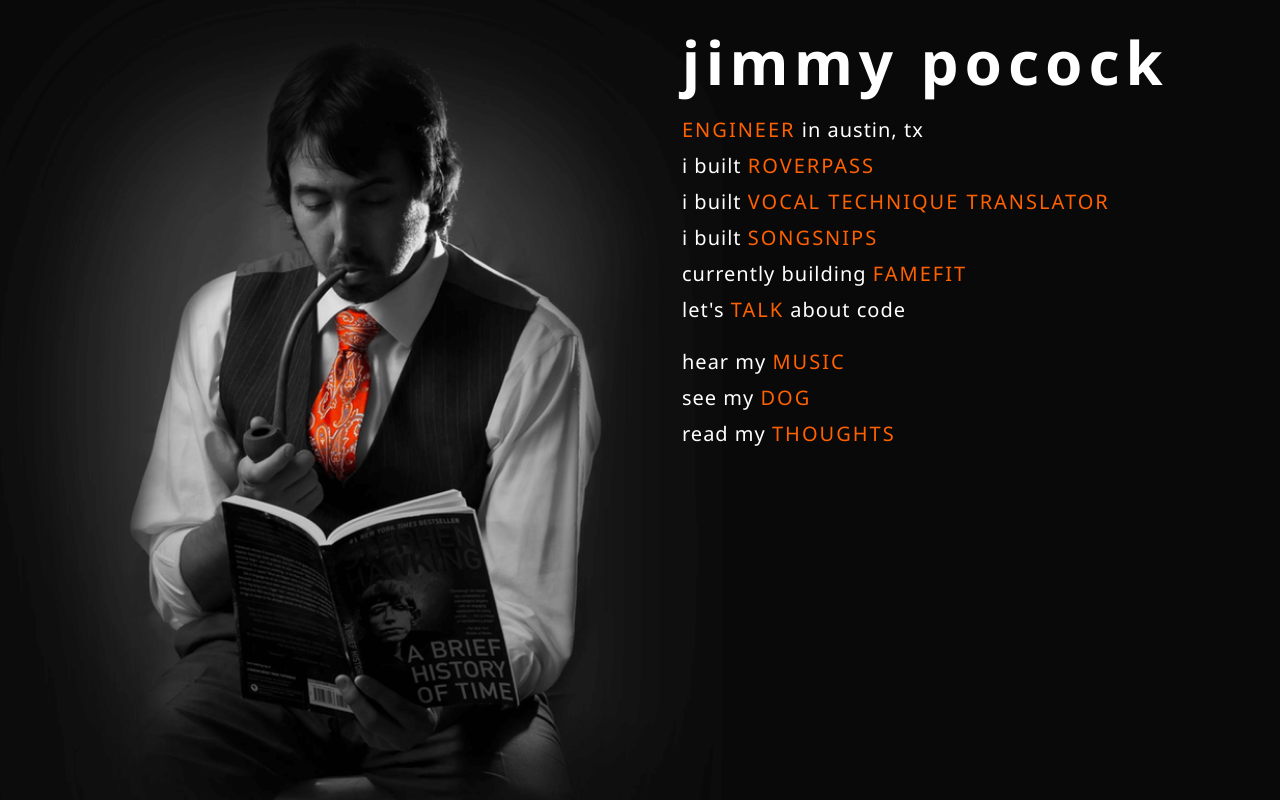
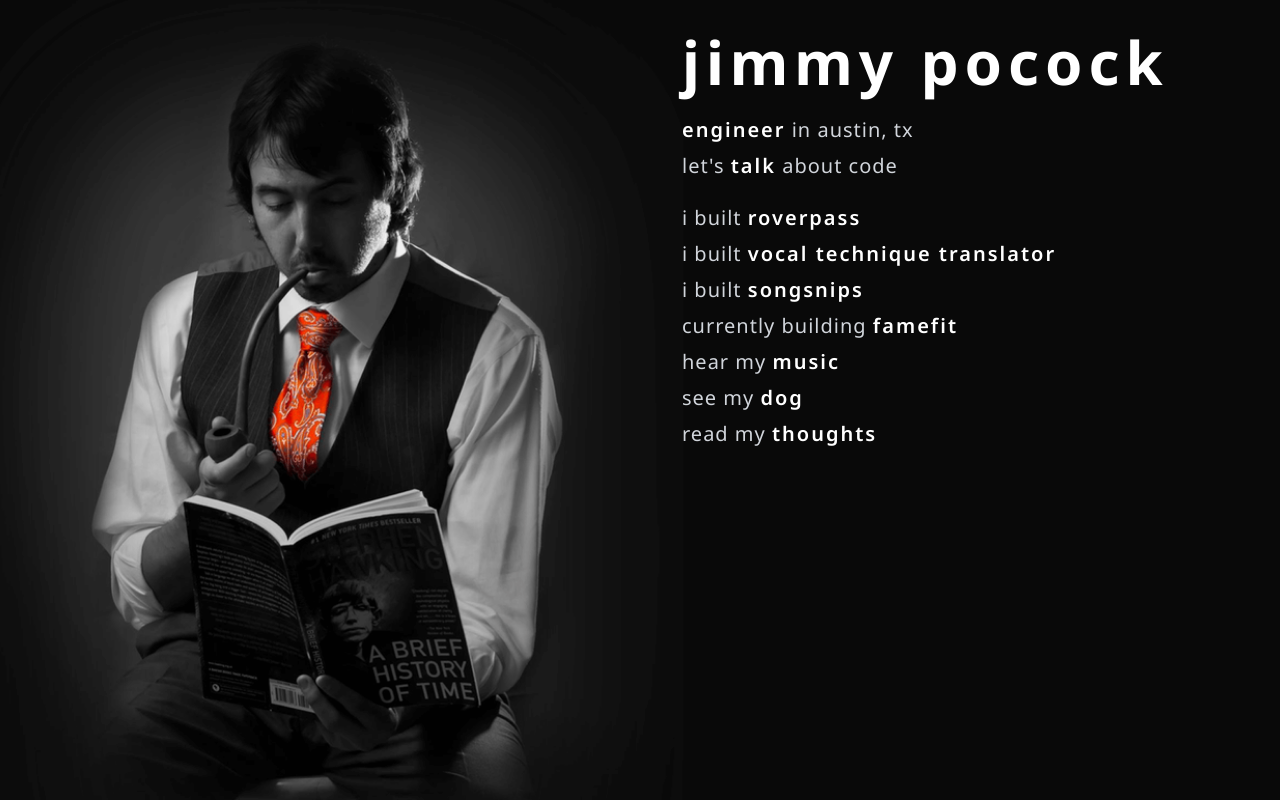
Before and after one commit to jimmypocock/jimmypocock.com, a Next.js app: page / in a window 1280 px wide. Built offline with nearby package versions, Linux system fonts and the light colour scheme; no server answers.

Commit message:
Got positioning right

```diff
--- a/app/page.tsx
+++ b/app/page.tsx
@@ -7,7 +7,7 @@ export default function Home() {
   return (
     <div className="fixed inset-0 bg-black overflow-visible">
       {/* Image - scaled 300% width, 140% height */}
-      <div className="fixed top-[65%] left-1/4 -translate-x-1/2 -translate-y-1/2 w-[300vw] h-[140vh] pointer-events-none z-0">
+      <div className="fixed top-[65%] left-[22%] -translate-x-1/2 -translate-y-1/2 w-[300vw] h-[140vh] pointer-events-none z-0">
         <Image
           src="/thinker.png"
           alt="The Thinker"
@@ -33,92 +33,92 @@ export default function Home() {
             <a
               href="https://www.github.com/jimmypocock"
               title="github"
-              className="text-[#ff6100] uppercase tracking-widest hover:underline text-bold"
+              className="text-white font-semibold tracking-widest hover:opacity-70 transition-opacity duration-300"
               target="_blank"
             >
               engineer
             </a>
-            {' '}in austin, tx
+            <span className="text-gray-300">{' '}in austin, tx</span>
           </p>
-          <p className="text-white text-base md:text-xl mb-2 tracking-wider">
-            i built{' '}
-            <a
-              href="https://www.roverpass.com"
-              title="roverpass.com"
-              className="text-[#ff6100] uppercase tracking-widest hover:underline"
-              target="_blank"
-            >
-              roverpass
-            </a>
-          </p>
-          <p className="text-white text-base md:text-xl mb-2 tracking-wider">
-            i built{' '}
-            <a
-              href="https://www.vocaltechniquetranslator.com"
-              title="vocaltechniquetranslator.com"
-              className="text-[#ff6100] uppercase tracking-widest hover:underline"
-              target="_blank"
-            >
-              vocal technique translator
-            </a>
-          </p>
-          <p className="text-white text-base md:text-xl mb-2 tracking-wider">
-            i built{' '}
-            <a
-              href="https://www.songsnips.com"
-              title="songsnips.com"
-              className="text-[#ff6100] uppercase tracking-widest hover:underline"
-              target="_blank"
-            >
-              songsnips
-            </a>
-          </p>
-          <p className="text-white text-base md:text-xl mb-2 tracking-wider">
-            currently building{' '}
-            <a
-              href="https://www.famefitapp.com"
-              title="famefitapp.com"
-              className="text-[#ff6100] uppercase tracking-widest hover:underline"
-              target="_blank"
-            >
-              famefit
-            </a>
-          </p>
-          <p className="text-white text-base md:text-xl mb-6 tracking-wider">
+          <p className="text-gray-300 text-base md:text-xl mb-6 tracking-wider">
             let&apos;s{' '}
             <a
               href="https://www.linkedin.com/in/jimmypocock"
               title="email"
-              className="text-[#ff6100] uppercase tracking-widest hover:underline"
+              className="text-white font-semibold tracking-widest hover:opacity-70 transition-opacity duration-300"
               target="_blank"
             >
               talk
             </a>
             {' '}about code
           </p>
-          <p className="text-white text-base md:text-xl mb-2 tracking-wider">
+          <p className="text-gray-300 text-base md:text-xl mb-2 tracking-wider">
+            i built{' '}
+            <a
+              href="https://www.roverpass.com"
+              title="roverpass.com"
+              className="text-white font-semibold tracking-widest hover:opacity-70 transition-opacity duration-300"
+              target="_blank"
+            >
+              roverpass
+            </a>
+          </p>
+          <p className="text-gray-300 text-base md:text-xl mb-2 tracking-wider">
+            i built{' '}
+            <a
+              href="https://www.vocaltechniquetranslator.com"
+              title="vocaltechniquetranslator.com"
+              className="text-white font-semibold tracking-widest hover:opacity-70 transition-opacity duration-300"
+              target="_blank"
+            >
+              vocal technique translator
+            </a>
+          </p>
+          <p className="text-gray-300 text-base md:text-xl mb-2 tracking-wider">
+            i built{' '}
+            <a
+              href="https://www.songsnips.com"
+              title="songsnips.com"
+              className="text-white font-semibold tracking-widest hover:opacity-70 transition-opacity duration-300"
+              target="_blank"
+            >
+              songsnips
+            </a>
+          </p>
+          <p className="text-gray-300 text-base md:text-xl mb-2 tracking-wider">
+            currently building{' '}
+            <a
+              href="https://www.famefitapp.com"
+              title="famefitapp.com"
+              className="text-white font-semibold tracking-widest hover:opacity-70 transition-opacity duration-300"
+              target="_blank"
+            >
+              famefit
+            </a>
+          </p>
+          <p className="text-gray-300 text-base md:text-xl mb-2 tracking-wider">
             hear my{' '}
             <Link
               href="/voice-memos"
-              className="text-[#ff6100] uppercase tracking-widest hover:underline"
+              className="text-white font-semibold tracking-widest hover:opacity-70 transition-opacity duration-300"
             >
               music
             </Link>
           </p>
-          <p className="text-white text-base md:text-xl mb-2 tracking-wider">
+          <p className="text-gray-300 text-base md:text-xl mb-2 tracking-wider">
             see my{' '}
             <Link
               href="/rae"
-              className="text-[#ff6100] uppercase tracking-widest hover:underline"
+              className="text-white font-semibold tracking-widest hover:opacity-70 transition-opacity duration-300"
             >
               dog
             </Link>
           </p>
-          <p className="text-white text-base md:text-xl mb-2 tracking-wider">
+          <p className="text-gray-300 text-base md:text-xl mb-2 tracking-wider">
             read my{' '}
             <Link
               href="/thoughts"
-              className="text-[#ff6100] uppercase tracking-widest hover:underline"
+              className="text-white font-semibold tracking-widest hover:opacity-70 transition-opacity duration-300"
             >
               thoughts
             </Link>
```
